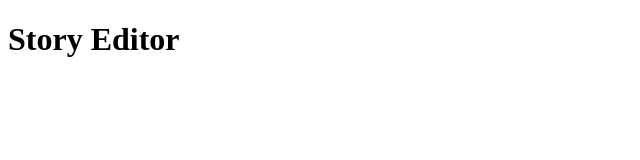
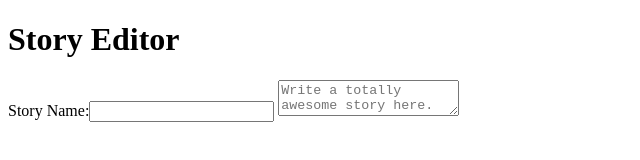
Before and after one commit to TheDefallt/WDD330-Portfolio, a plain HTML site: page week1/story_editor.html in a window 1280 px wide. Shown: the whole page, without its empty margins (0-640 px from the left). Drawn offline with Linux system fonts and the light colour scheme.

Commit message:
Update story_editor.html

```diff
--- a/week1/story_editor.html
+++ b/week1/story_editor.html
@@ -8,5 +8,8 @@
 </head>
 <body>
     <h1>Story Editor</h1>
+
+    Story Name:<input id=name_input></input>
+    <textarea id="story_editor" placeholder="Write a totally awesome story here."></textarea>
 </body>
 </html>
```
